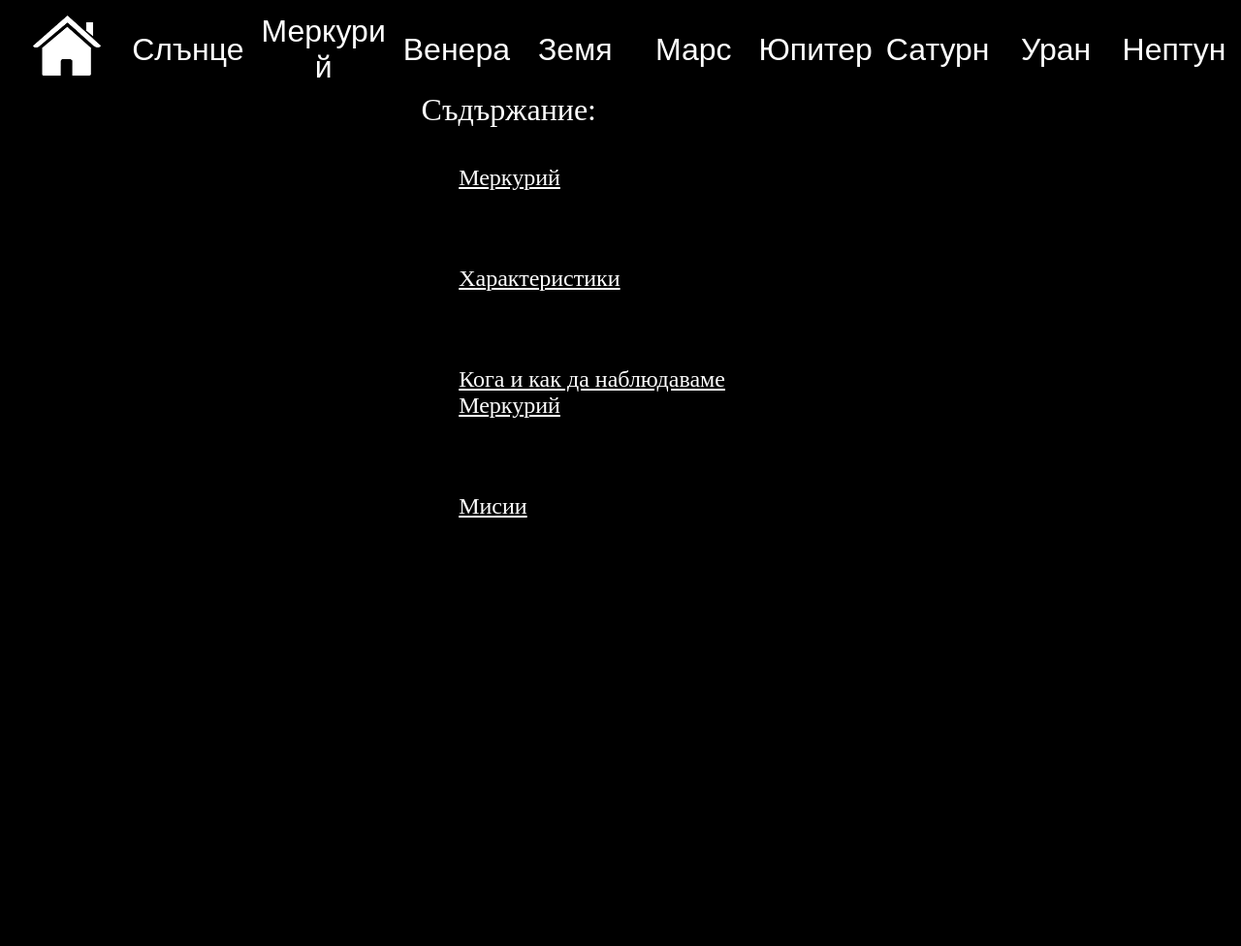
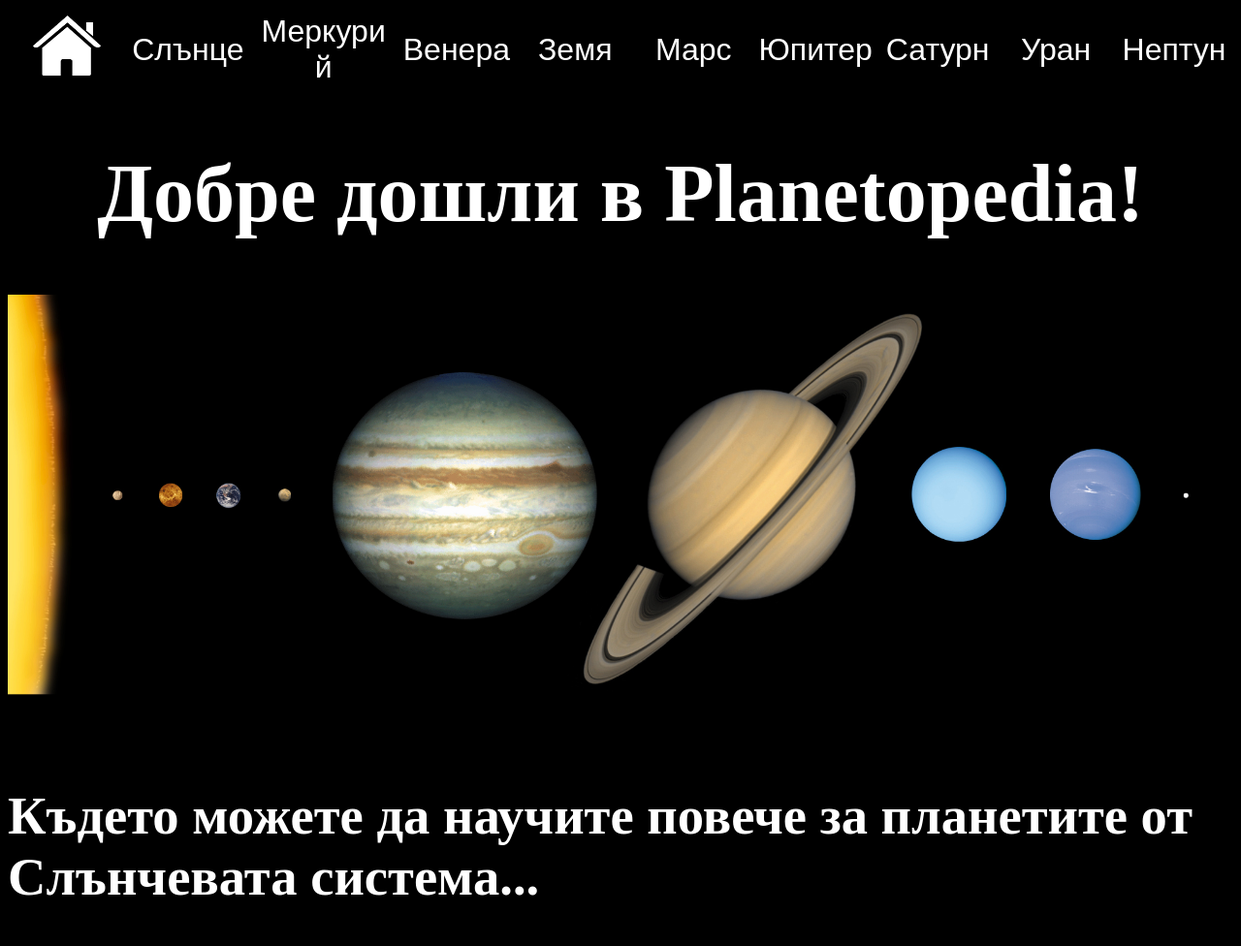
Before and after one commit to AlexNay1383/Planetopedia, a plain HTML site: page page/welcome.html in a window 1280 px wide. Shown: the whole page at 97% size. Before the commit the page ends 800 px from the top, so only its background shows below. Drawn offline with Linux system fonts and the light colour scheme.

Commit message:
Final version, all done

```diff
--- a/page/welcome.html
+++ b/page/welcome.html
@@ -49,16 +49,12 @@
     </div>
 
     <div class="main_section">
-        <div class="left_navbar">
-            <span style="font-size: xx-large;">Съдържание:</span>
-            <a href="#mercury">Меркурий</a>
-            <a href="#characteristics">Характеристики</a>
-            <a href="#WhenAndHow">Кога и как да наблюдаваме Меркурий</a>
-            <a href="#missions">Мисии</a>
+        <div>
+            <h1>Добре дошли в Planetopedia!</h1>
+            <h1><img src="../Images/solar_system.jpg" width="100%"/></h1>
+            <div class="home_page_bottomtext"><h1>Където можете да научите повече за планетите от Слънчевата система...</h1></div>
+
         </div>
-
-        <!--Content-->
-
     </div>
 
     <script src="../main.js"></script>
--- a/style/styles.css
+++ b/style/styles.css
@@ -78,3 +78,10 @@ table {
 img {
     height: min-content;
 }
+
+/*Home page*/
+.home_page_bottomtext {
+    display: flex;
+    justify-content: center;
+    font-size: 65%;
+}
```
Also changed, not shown: Images/solar_system.jpg (added).
